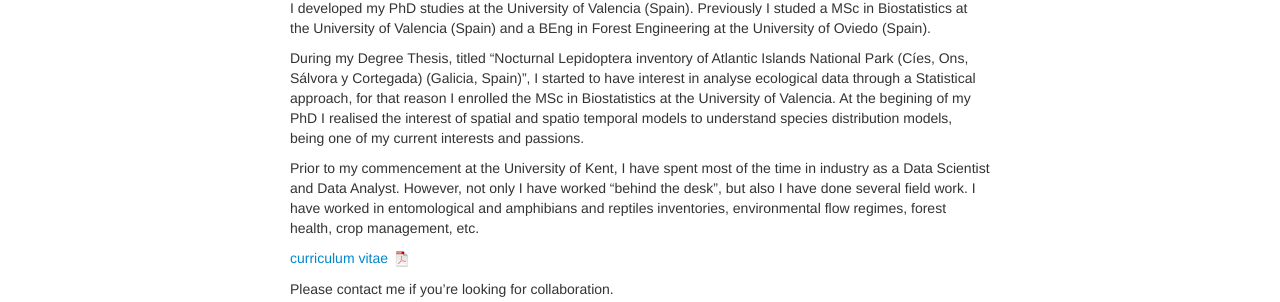
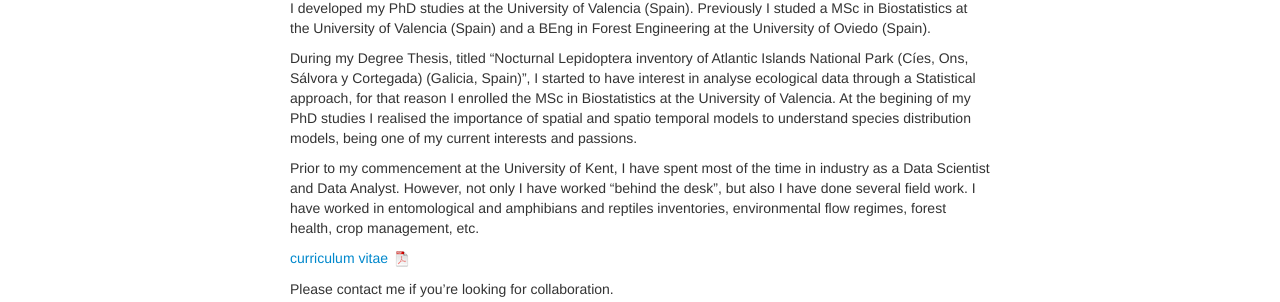
Before and after one commit to orrortega/orrortega.github.io, a Jekyll site: the page built from index.md, in a window 1280 px wide. Shown: the part 597-899 px from the top of the page. Built offline with Jekyll 4.4.1, drawn with Linux system fonts in a browser that asks for light colours.

Commit message:
Update index.md

```diff
--- a/index.md
+++ b/index.md
@@ -36,7 +36,7 @@ All of my papers can be found on my [Google Scholar page](https://scholar.google
 
 I developed my PhD studies at the University of Valencia (Spain). Previously I studed a MSc in Biostatistics at the University of Valencia (Spain) and a BEng in Forest Engineering at the University of Oviedo (Spain).
 
-During my Degree Thesis, titled "Nocturnal Lepidoptera inventory of Atlantic Islands National Park (Cíes, Ons, Sálvora y Cortegada) (Galicia, Spain)", I started to have interest in analyse ecological data through a Statistical approach, for that reason I enrolled the MSc in Biostatistics at the University of Valencia. At the begining of my PhD I realised the interest of spatial and spatio temporal models to understand species distribution models, being one of my current interests and passions.
+During my Degree Thesis, titled "Nocturnal Lepidoptera inventory of Atlantic Islands National Park (Cíes, Ons, Sálvora y Cortegada) (Galicia, Spain)", I started to have interest in analyse ecological data through a Statistical approach, for that reason I enrolled the MSc in Biostatistics at the University of Valencia. At the begining of my PhD studies I realised the importance of spatial and spatio temporal models to understand species distribution models, being one of my current interests and passions.
 
 Prior to my commencement at the University of Kent, I have spent most of the time in industry as a Data Scientist and Data Analyst. However, not only I have worked "behind the desk", but also I have done several field work. I have worked in entomological and amphibians and reptiles inventories, environmental flow regimes, forest health, crop management, etc.
 
```
